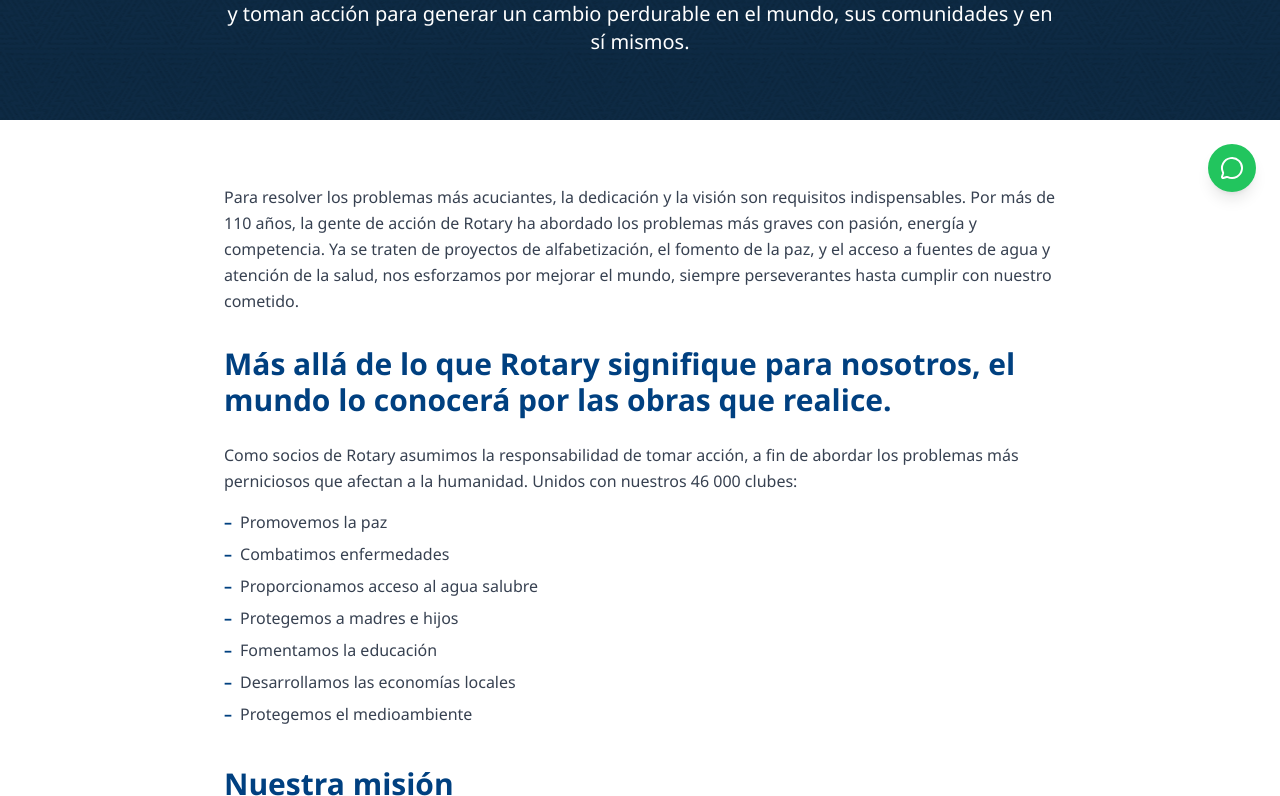
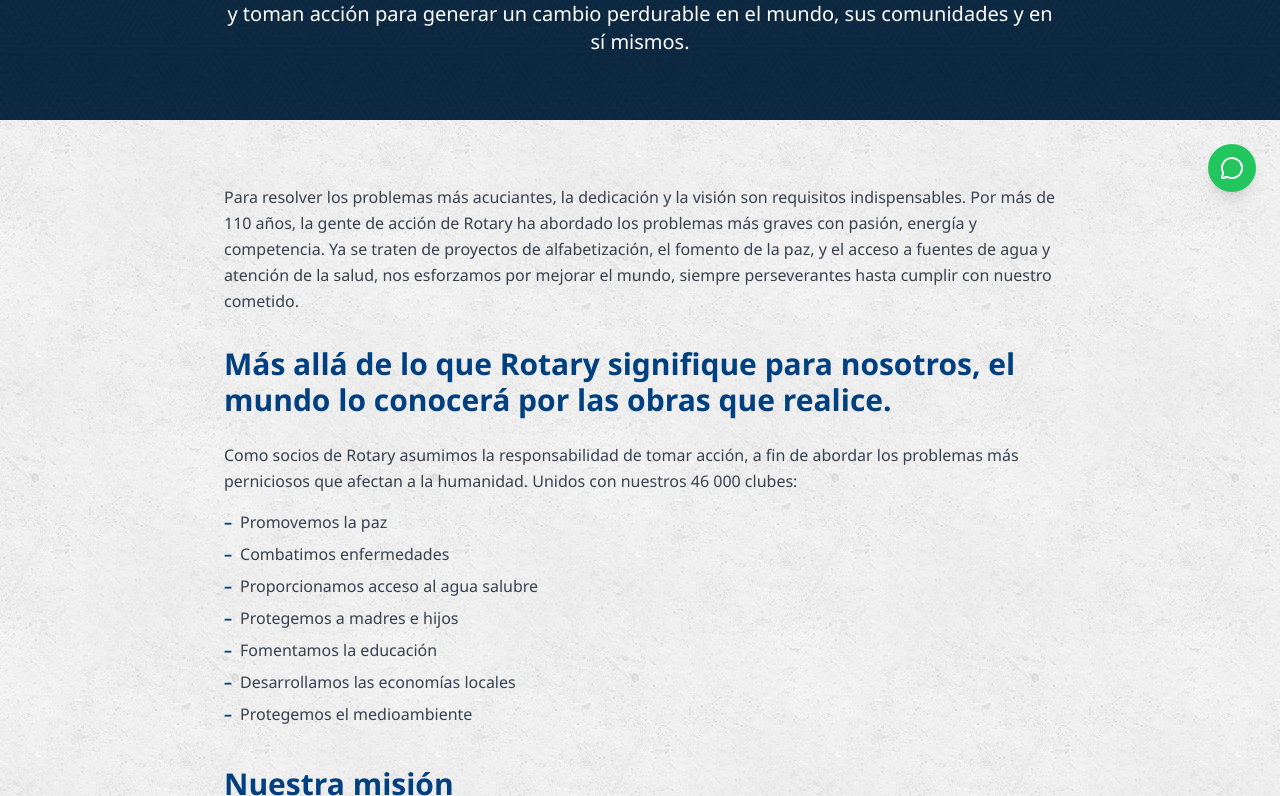
Before and after one commit to valkomen-llc/rotary-clubs-app, a React (Vite) app: page /#/quienes-somos in a window 1280 px wide. Shown: the part 584-1380 px from the top of the page. Built offline with nearby package versions, Linux system fonts and the light colour scheme; sample sign-in values are in the browser's storage.

Commit message:
Style: Add bg-rotary-concrete to main content of Quienes Somos

```diff
--- a/src/pages/QuienesSomos.tsx
+++ b/src/pages/QuienesSomos.tsx
@@ -42,7 +42,7 @@ const QuienesSomos = () => {
       </section>
 
       {/* Main Content */}
-      <section className="py-12 md:py-16 bg-white">
+      <section className="py-12 md:py-16 bg-rotary-concrete">
         <div className="max-w-4xl mx-auto px-4 sm:px-6 lg:px-8">
           {/* Intro paragraph */}
           <p className="text-gray-700 mb-8 leading-relaxed">
```
